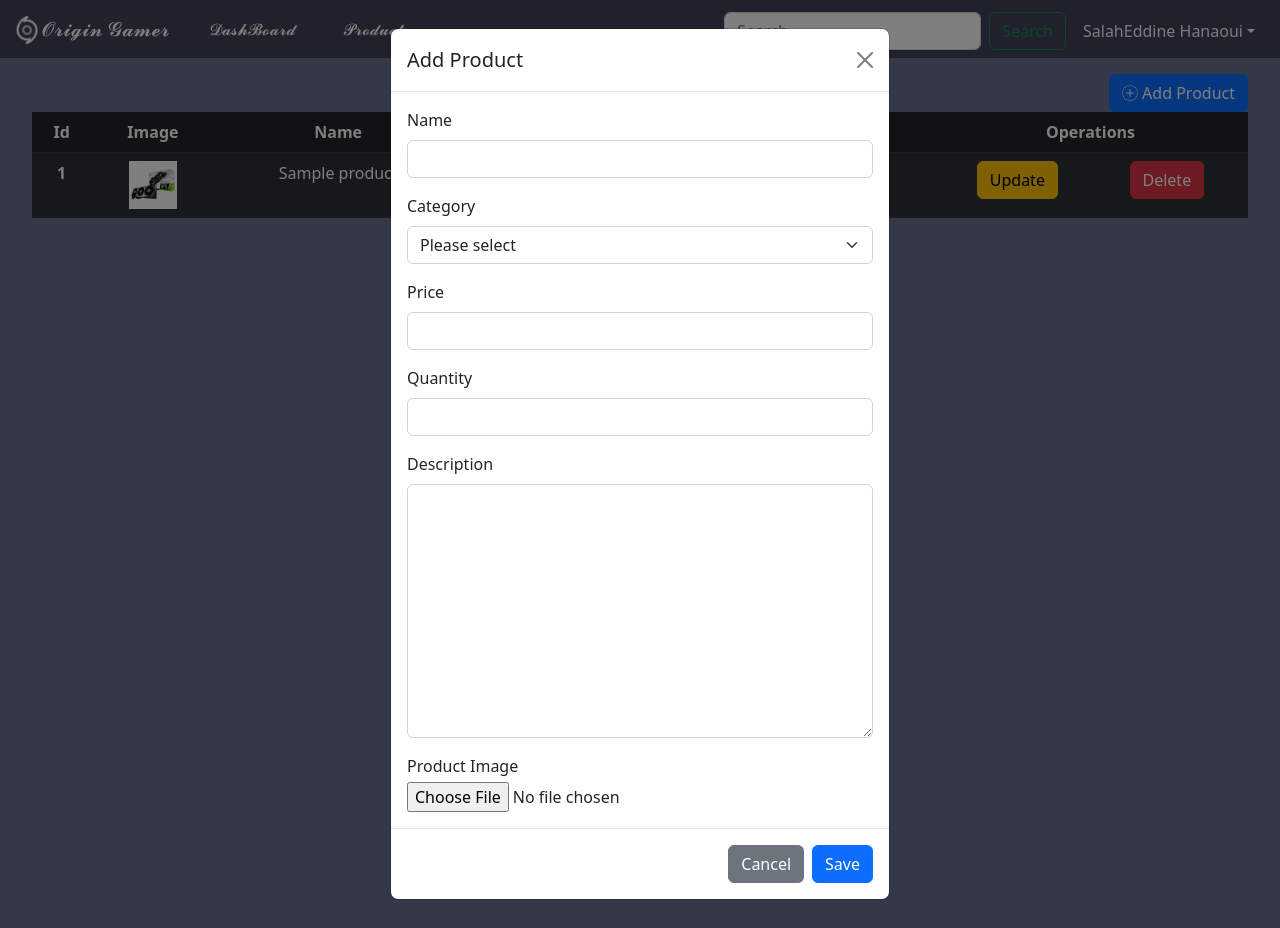
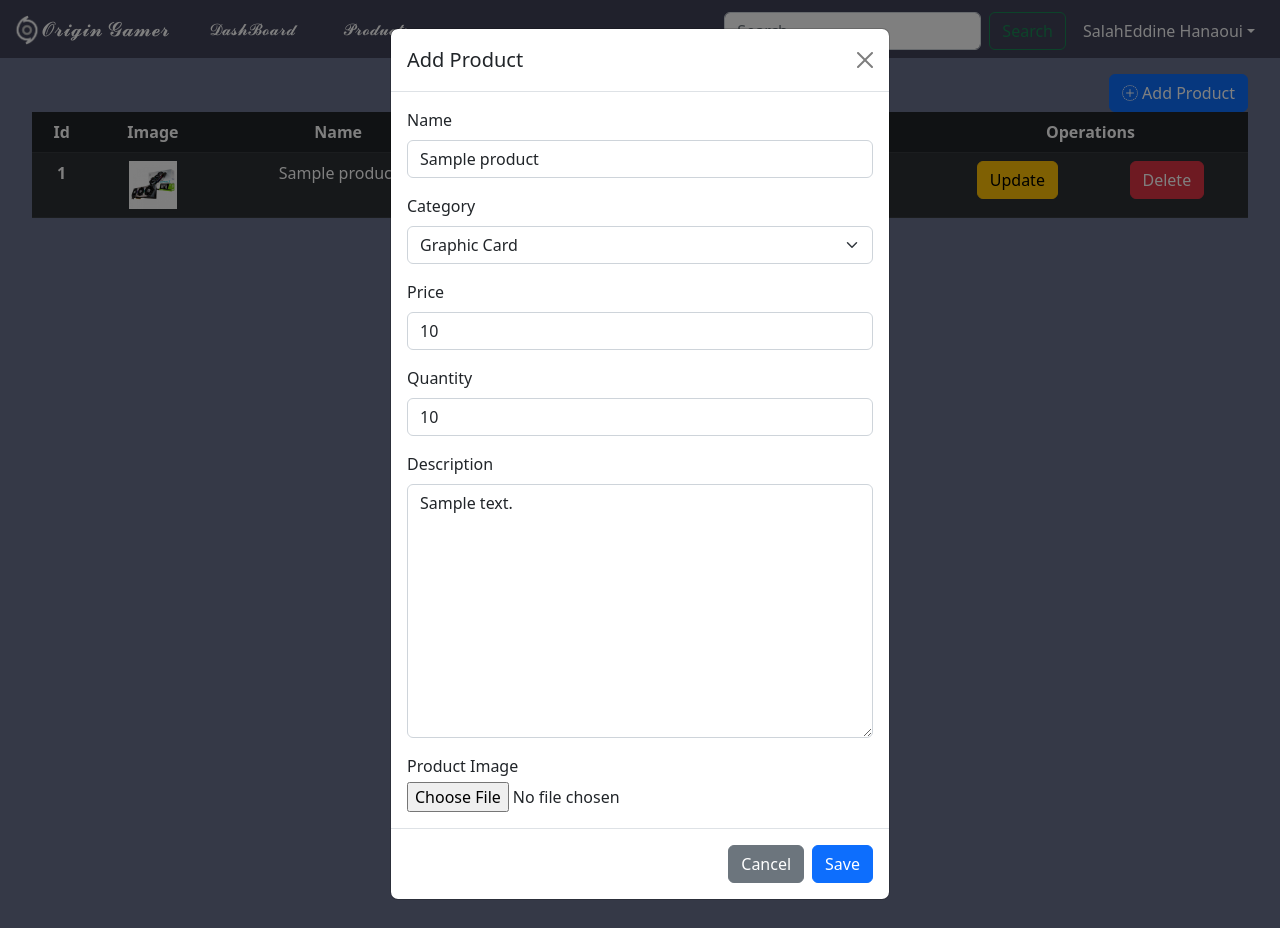
Before and after one commit to SuperGhostSama/Origin-Gamer-Admin, a PHP site: page /Pages/products.php?getProduct=1 in a window 1280 px wide, after a click on "Add Product". Run offline with PHP 8.4, Linux system fonts and the light colour scheme; data comes from the database, SQL or seed files in the repository; tables that the repository leaves empty hold one stand-in row (values such as "Sample post").

Commit message:
finished the update function but the modal doesnt open when we click on the update button

```diff
--- a/Pages/products.php
+++ b/Pages/products.php
@@ -3,6 +3,26 @@
   include ('scripts.php');
   $products = getProducts();
 
+  if (isset($_GET['getProduct'])){
+    $product = getProduct($_GET['getProduct']);
+    $id=$product['id'];
+    $name=$product['name'];
+    $price=$product['price'];
+    $quantity=$product['quantity'];
+    $description=$product['description'];
+    $categoryID=$product['category_id'];
+
+    // var_dump($product);
+    // die;
+  }else{
+    $id='';
+    $name='';
+    $price='';
+    $quantity='';
+    $description='';
+    $categoryID='';
+
+  }
 ?>
 
 
@@ -85,8 +105,8 @@
           </tr>
         </thead>
         <tbody>
+
           <?php foreach ($products as $product ) { ?>
-
 
           <tr class="text-center">
             <th scope="row"><?php echo $product['id'] ?></th>
@@ -97,18 +117,23 @@
             <td> <?php echo $product['quantity'] ?> </td>
             <td>
                 <div class="d-flex flex-wrap justify-content-around">
-                    <button class="btn btn-warning d-flex"></i>Update</button>
+                    <a href="products.php?getProduct=<?php echo $product['id'] ?>" class="btn btn-warning d-flex"></i>Update</a>
                     <a href="scripts.php?id=<?php echo $product['id'] ?>" class="btn btn-danger d-flex"></i>Delete</a>
                 </div>
             </td>
           </tr>
+
           <?php } ?>
+
         </tbody>
       </table>
     </div>
+  </section>
 
-  </section>
   <!-- PRODUCTS MODAL -->
+
+
+
 	<div class="modal fade" id="modal-product">
 		<div class="modal-dialog">
 			<div class="modal-content">
@@ -118,42 +143,42 @@
 						<a href="#" class="btn-close" data-bs-dismiss="modal"></a>
 					</div>
 					<div class="modal-body">
-							<!-- This Input Allows Storing Product Index  -->
-							<input type="hidden" id="product-id">
+							<!-- HIDDEN INPUT  -->
+							<input type="hidden" value=<?= $id ?> name="product-id">
 
 							<div class="mb-3">
 								<label class="form-label" >Name</label>
-								<input name="name" type="text" class="form-control" id="product-name" required/>
+								<input name="name" type="text" class="form-control" id="product-name" value="<?= $name ?>" required/>
 							</div>
 
 							<div class="mb-3">
 								<label class="form-label">Category</label>
 								<select class="form-select" id="product-category" name="category" required>
 									<option selected disabled value="">Please select</option>
-									<option value="1">Graphic Card</option>
-									<option value="2">Processor</option>
-									<option value="3">Power Suply</option>
-									<option value="4">HDD Storage</option>
-									<option value="5">SSD Storage</option>
-									<option value="6">Cooler</option>
-									<option value="7">Case</option>
-									<option value="8">Mother Board</option>
+									<option <?= $product['category_id']=='1' ? 'selected' : ''?> value="1">Graphic Card</option>
+									<option <?= $product['category_id']=='2' ? 'selected' : ''?> value="2">Processor</option>
+									<option <?= $product['category_id']=='3' ? 'selected' : ''?> value="3">Power Suply</option>
+									<option <?= $product['category_id']=='4' ? 'selected' : ''?> value="4">HDD Storage</option>
+									<option <?= $product['category_id']=='5' ? 'selected' : ''?> value="5">SSD Storage</option>
+									<option <?= $product['category_id']=='6' ? 'selected' : ''?> value="6">Cooler</option>
+									<option <?= $product['category_id']=='7' ? 'selected' : ''?> value="7">Case</option>
+									<option <?= $product['category_id']=='8' ? 'selected' : ''?> value="8">Mother Board</option>
 								</select>
 							</div>
 
               <div class="mb-3">
 								<label class="form-label" >Price</label>
-								<input name="price" type="text" class="form-control" id="product-price" required/>
+								<input name="price" type="text" class="form-control" id="product-price" value="<?= $price ?>" required/>
 							</div>
 
               <div class="mb-3">
 								<label class="form-label" >Quantity</label>
-								<input name="quantity" type="text" class="form-control" id="product-quantity" required/>
+								<input name="quantity" type="text" class="form-control" id="product-quantity" value="<?= $quantity ?>" required/>
 							</div>
 
 							<div class="mb-3">
 								<label class="form-label">Description</label>
-								<textarea class="form-control" rows="10" id="product-description" name="description" required></textarea>
+								<textarea class="form-control" rows="10" id="product-description" name="description" required><?= $description ?></textarea>
 							</div>
 
 							<div class="mb-0">
@@ -173,5 +198,17 @@
 		</div>
 	</div>
 </body>
+
+
 <script src="https://cdn.jsdelivr.net/npm/bootstrap@5.2.2/dist/js/bootstrap.bundle.min.js" integrity="sha384-OERcA2EqjJCMA+/3y+gxIOqMEjwtxJY7qPCqsdltbNJuaOe923+mo//f6V8Qbsw3" crossorigin="anonymous"></script>
 </html>
+<script>
+  <?php if (isset($_GET['getProduct'])){ ?>
+
+     $(document).ready(function {
+      $("#modal-product").modal("show");
+  }
+  )
+  <?php }
+  ?>
+</script>
--- a/Pages/scripts.php
+++ b/Pages/scripts.php
@@ -20,10 +20,10 @@ function saveProducts()
     $category = $_POST['category'];
     $price = $_POST['price'];
     $quantity = $_POST['quantity'];
+    $description = $_POST['description'];
     // image
     $id=$_SESSION['id'];
 
-    $description = $_POST['description'];
     //SQL INSERT
     $query = "INSERT INTO products(name ,category_id ,price,user_id ,quantity , description) VALUES ('$name','$category','$price','$id','$quantity','$description')";
 
@@ -67,3 +67,48 @@ function deleteProducts()
     header('location: products.php');
     die;
 }
+
+
+//THE ROLE OF THIS FUNCTION IS TO GET THE SELECTED PRODUCT FROM DATABASE AND STOCK IT IN VARIABLES
+function getProduct($id){
+    //CODE HERE
+    $query="SELECT
+        products.* , categories.name AS category
+        FROM products
+        INNER JOIN categories
+        ON products.category_id = categories.id WHERE products.id=$id
+        ";
+    //SQL SELECT
+    global $connection;//to make it visible into the scope of the function
+    $result=mysqli_query($connection, $query);
+
+    return mysqli_fetch_assoc($result);
+}
+
+//UPDATE FUNCTION
+function updateProduct(){
+    $name = $_POST['name'];
+    $category = $_POST['category'];
+    $price = $_POST['price'];
+    $quantity = $_POST['quantity'];
+    $description = $_POST['description'];
+    $idProduct=$_POST['product-id']; //product-id is the hidden input in the modal
+    // image
+    $id=$_SESSION['id'];
+
+
+    $description = $_POST['description'];
+    //SQL INSERT
+    $query= "UPDATE products
+            SET name='$name', description='$description', price='$price', quantity ='$quantity', category_id ='$category'
+            WHERE id='$idProduct'";
+
+    global $connection;//to make it visible into the scope of the function
+
+    $_SESSION['message'] = "Product has been updated successfully !";
+
+    mysqli_query($connection, $query);
+    header('location:products.php');
+    die;
+
+}
```
